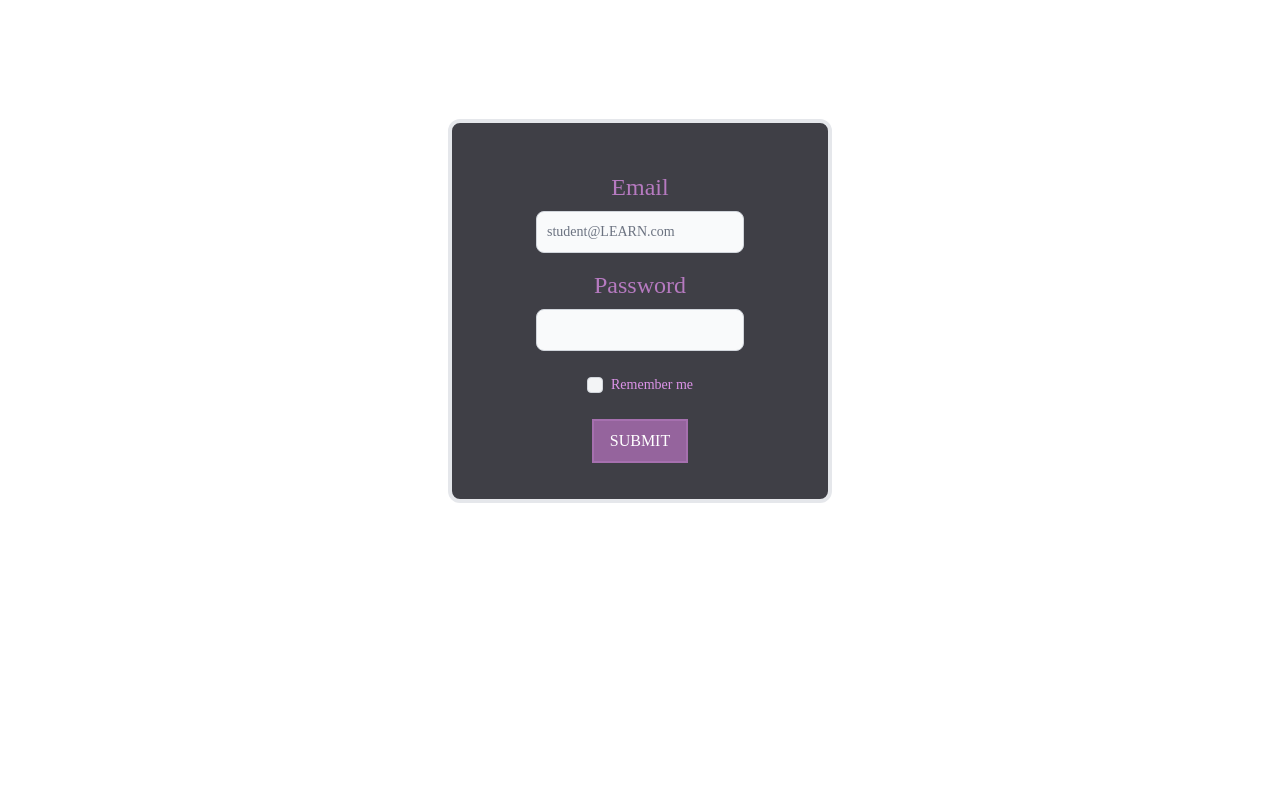
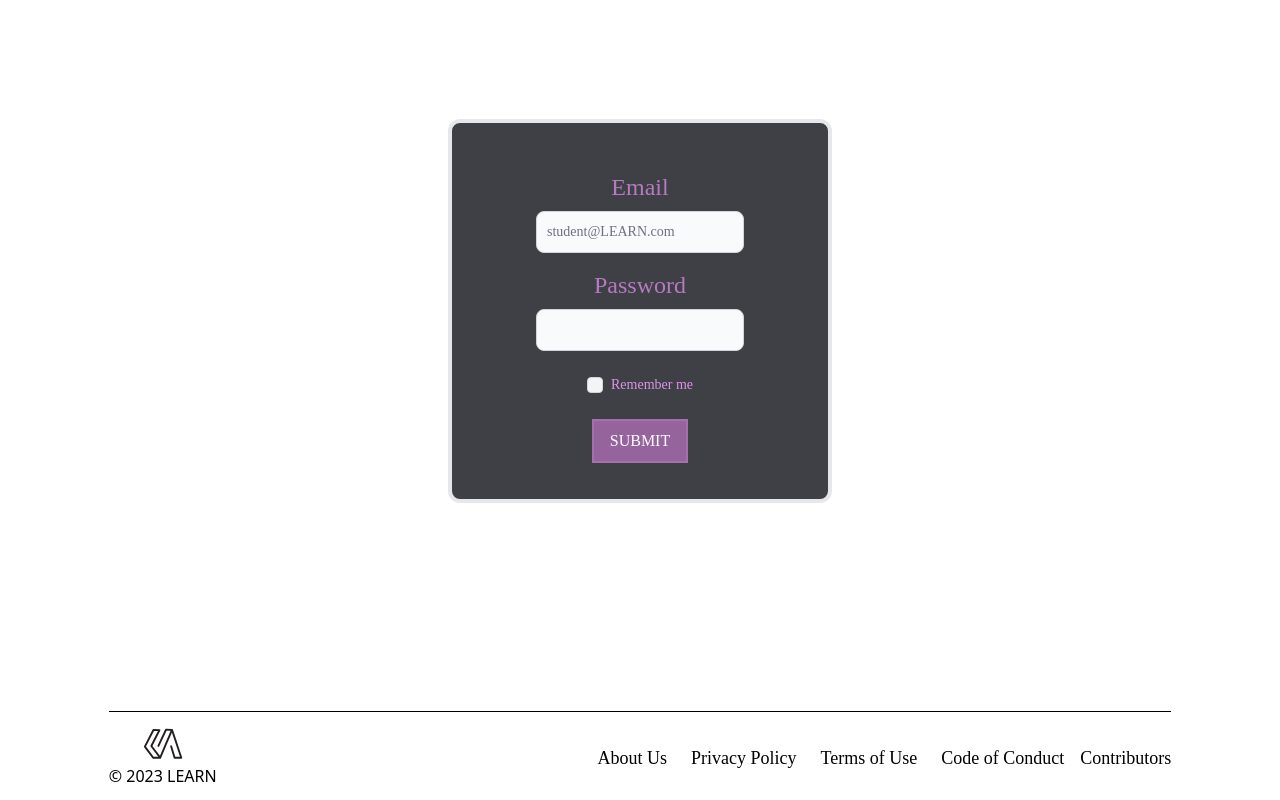
Before and after one commit to LEARNAcademy/student-application, a React (Create React App) app: page /login in a window 1280 px wide. Shown: the part 212-1012 px from the top of the page. Before the commit the page ends 923 px from the top, so only its background shows below. Built offline with nearby package versions, Linux system fonts and the light colour scheme; a web font is replaced by a local one.

Commit message:
💄🐛 💻 changed internal links that use href to Link to, Fixed routing issue with header logo, fixed footer links, Fixed icon link on footer, fixed login page rendering instead of landing page

```diff
--- a/src/App.js
+++ b/src/App.js
@@ -7,6 +7,9 @@ import { AboutUs } from "./pages/AboutUs/AboutUs"
 import { PrivacyPolicy } from "./pages/PrivacyPolicy/PrivacyPolicy"
 import { TermsOfUse } from "./pages/TermsOfUse/TermsOfUse"
 import { CodeOfConduct } from "./pages/CodeOfConduct/CodeOfConduct"
+import { Header } from "./components/Header/Header"
+import { Footer } from "./components/Footer/Footer"
+
 
 const App = () => {
   const [login, setLogin] = useState(false)
@@ -36,6 +39,8 @@ const App = () => {
   }
 
   return (
+    <>
+      <Header user={currentUser} login={login} setLogin={setLogin} />
       <Routes>
         <Route
           path="/"
@@ -59,11 +64,13 @@ const App = () => {
           }
         />
         <Route path="/aboutus" element={<AboutUs />} />
-      <Route path="/privacypolicy" element={<PrivacyPolicy />} />
+        <Route path="/privacypolicy" element={<PrivacyPolicy currentUser={currentUser}/>} />
         <Route path="/termsofuse" element={<TermsOfUse />} />
         <Route path="/codeofconduct" element={<CodeOfConduct />} />
         <Route path="/contributors" element={<Contributor />} />
       </Routes>
+      <Footer />
+    </>
   )
 }
 
--- a/src/components/Footer/Footer.js
+++ b/src/components/Footer/Footer.js
@@ -1,5 +1,6 @@
 import React from "react"
 import learnSymbol from "../../assets/learn-icon.svg"
+import { Link } from "react-router-dom"
 
 const Footer = () => {
   return (
@@ -11,16 +12,16 @@ const Footer = () => {
         <div className="mb-3 flex w-[83vw] flex-col lg:flex-row lg:justify-between">
           <div className="lg:flex lg:justify-start">
             <center className="mt-4 cursor-pointer hover:text-learnpurple">
-              <a href="/" className="w-12">
+              <Link to="/" className="w-12">
                 <img
                   src={learnSymbol}
                   className="mb-1 h-8 w-12"
                   alt="Learn Logo"
                 />
-              </a>
+              </Link>
               <span className="block text-center ">
                 {" "}
-                <a href="/">© 2023 LEARN</a>
+                <Link to="/">© 2023 LEARN</Link>
               </span>
             </center>
           </div>
@@ -29,41 +30,41 @@ const Footer = () => {
               <div className="font-['gesta'] sm:flex sm:justify-evenly lg:flex">
                 <ul className="mb-6 flex flex-wrap items-center justify-center pt-4 sm:mb-0">
                   <li>
-                    <a
-                      href="/aboutus"
+                    <Link
+                      to="/aboutus"
                       className="mr-4 hover:text-learnpurple md:mr-6"
                     >
                       About Us
-                    </a>
+                    </Link>
                   </li>
                   <li>
-                    <a
-                      href="/privacypolicy"
+                    <Link
+                      to="/privacypolicy"
                       className="mr-4 hover:text-learnpurple md:mr-6"
                     >
                       Privacy Policy
-                    </a>
+                    </Link>
                   </li>
                   <li>
-                    <a
-                      href="/termsofuse"
+                    <Link
+                      to="/termsofuse"
                       className="mr-4 hover:text-learnpurple md:mr-6"
                     >
                       Terms of Use
-                    </a>
+                    </Link>
                   </li>
                   <li>
-                    <a
-                      href="/codeofconduct"
+                    <Link
+                      to="/codeofconduct"
                       className="mr-4 hover:text-learnpurple"
                     >
                       Code of Conduct
-                    </a>
+                    </Link>
                   </li>
                   <li>
-                    <a href="/contributors" className=" hover:text-learnpurple">
+                    <Link to="/contributors" className=" hover:text-learnpurple">
                       Contributors
-                    </a>
+                    </Link>
                   </li>
                 </ul>
               </div>
--- a/src/components/Greeter/Greeter.js
+++ b/src/components/Greeter/Greeter.js
@@ -14,7 +14,7 @@ const Greeter = ({ currentUser }) => {
       {currentUser && (
         <div
           id="greeting"
-          className="mr-1 mb-4 text-3xl text-learngray xs:ml-6 sm:pt-4 sm:text-2xl sm:text-white"
+          className="absolute top-10 right-40 m-4 text-3xl text-learngray sm:m-2 sm:text-2xl sm:text-learnpurple"
         >
           {`Welcome, ${greeterName(currentUser)}!`}
         </div>
--- a/src/index.js
+++ b/src/index.js
@@ -4,6 +4,7 @@ import "./index.css"
 import { App } from "./App"
 import reportWebVitals from "./reportWebVitals"
 import { BrowserRouter } from "react-router-dom"
+
 
 const root = ReactDOM.createRoot(document.getElementById("root"))
 root.render(
@@ -14,6 +15,7 @@ root.render(
   </React.StrictMode>
 )
 
+
 // If you want to start measuring performance in your app, pass a function
 // to log results (for example: reportWebVitals(console.log))
 // or send to an analytics endpoint. Learn more: https://bit.ly/CRA-vitals
--- a/src/pages/AboutUs/AboutUs.js
+++ b/src/pages/AboutUs/AboutUs.js
@@ -1,11 +1,8 @@
 import React from "react"
-import { Header } from "../../components/Header/Header"
-import { Footer } from "../../components/Footer/Footer"
 
 const AboutUs = () => {
   return (
     <>
-      <Header/>
       <div className="mx-auto mt-32 mb-16 h-auto w-[83vw] sm:my-16 ">
         <h1 className="mt-4 mb-12 text-4xl font-semibold text-learnblack">
           About Us
@@ -14,7 +11,6 @@ const AboutUs = () => {
           With equal access to knowledge and career development, LEARN academy is teaching a new generation of daring and diverse students to be compassionate, curious and professional web developers. (Lorem ipsum dolor sit amet, consectetur adipiscing elit, sed do eiusmod tempor incididunt ut labore et dolore magna aliqua. Ut enim ad minim veniam, quis nostrud exercitation ullamco laboris nisi ut aliquip ex ea commodo consequat. Duis aute irure dolor in reprehenderit in voluptate velit esse cillum dolore eu fugiat nulla pariatur. Excepteur sint occaecat cupidatat non proident, sunt in culpa qui officia deserunt mollit anim id est laborum.)
         </p>
       </div>
-      <Footer/>
     </>
   )
 }
--- a/src/pages/CodeOfConduct/CodeOfConduct.js
+++ b/src/pages/CodeOfConduct/CodeOfConduct.js
@@ -1,11 +1,8 @@
 import React from "react"
-import { Header } from "../../components/Header/Header"
-import { Footer } from "../../components/Footer/Footer"
 
 const CodeOfConduct = () => {
   return (
     <>
-      <Header />
       <div className="mx-auto mt-32 mb-16 h-auto w-[83vw] text-[#616161] sm:my-16">
         <h1 className="mt-4 mb-12 text-4xl font-semibold text-learnblack">
                 Code of Conduct
@@ -95,7 +92,6 @@ const CodeOfConduct = () => {
         <p className="my-3"> Read more about <a className="text-learnpurple hover:text-learngreen active:text-learngreen" target="_blank" href="https://en.wikipedia.org/wiki/Netizen" rel="noreferrer"> netizenship</a>.
         </p>
       </div>
-      <Footer />
     </>
   )
 }
--- a/src/pages/Contributor/Contributor.js
+++ b/src/pages/Contributor/Contributor.js
@@ -2,14 +2,11 @@ import React from "react"
 import { contributors } from "../../contributor.js"
 import github from "../../assets/github-icon.svg"
 import linkedin from "../../assets/linkedin-icon.svg"
-import { Header } from "../../components/Header/Header"
-import { Footer } from "../../components/Footer/Footer"
 import { Card } from "flowbite-react"
 
 const Contributor = () => {
   return (
     <>
-      <Header />
       <div className="mx-auto mt-32 mb-16 h-auto w-[83vw] text-[#616161] sm:my-16">
         <h1 className="mt-4 mb-12 text-4xl font-semibold text-learnblack">
           Contributors
@@ -63,8 +60,6 @@ const Contributor = () => {
           </div>
         ))}
       </div>
-
-      <Footer />
     </>
   )
 }
--- a/src/pages/PrivacyPolicy/PrivacyPolicy.js
+++ b/src/pages/PrivacyPolicy/PrivacyPolicy.js
@@ -1,12 +1,8 @@
 import React from "react"
-import { Header } from "../../components/Header/Header"
-import { Footer } from "../../components/Footer/Footer"
-
 
 const PrivacyPolicy = () => {
   return (
     <>
-      <Header />
       <div className="mx-auto mt-32 mb-16 h-auto w-[83vw] text-[#616161] sm:my-16">
         <h1 className="mt-4 mb-12 text-4xl font-semibold text-learnblack">
     Privacy Policy
@@ -92,7 +88,6 @@ const PrivacyPolicy = () => {
     This privacy policy was created at termsandconditionstemplate.com. If you have any questions about this Privacy Policy, please contact us via <a className="text-learnpurple hover:text-learngreen active:text-learngreen" href="mailto:">email</a>  or  <a className="text-learnpurple hover:text-learngreen active:text-learngreen" href="tel:6197896537">phone</a>.
         </p>
       </div>
-      <Footer />
     </>
   )
 }
--- a/src/pages/StudentLogin/StudentLogin.js
+++ b/src/pages/StudentLogin/StudentLogin.js
@@ -1,5 +1,4 @@
 import React, { useState } from "react"
-import { Header } from "../../components/Header/Header"
 import { Checkbox, Label, TextInput } from "flowbite-react"
 
 const StudentLogin = (props) => {
@@ -30,7 +29,6 @@ const StudentLogin = (props) => {
 
   return (
     <>
-      <Header />
       <div className="h-screen bg-white py-24 font-['gesta'] sm:pt-52">
         <div className="my-8 rounded-xl border-4 bg-zinc-700 sm:m-auto sm:h-96 sm:w-96">
           <form onSubmit={(e) => handleSubmit(e)} className="flex flex-col items-center justify-center border-transparent p-8 sm:pt-12">
--- a/src/pages/TermsOfUse/TermsOfUse.js
+++ b/src/pages/TermsOfUse/TermsOfUse.js
@@ -1,12 +1,8 @@
 import React from "react"
-import { Header } from "../../components/Header/Header"
-import { Footer } from "../../components/Footer/Footer"
-
 
 const TermsOfUse = () => {
   return (
     <>
-      <Header />
       <div className="mx-auto mt-32 mb-16 h-auto w-[83vw] text-[#616161] sm:my-16">
         <h1 className="mt-4 mb-12 text-4xl font-semibold text-learnblack">
           Terms & Conditions
@@ -291,7 +287,6 @@ const TermsOfUse = () => {
           loss or damage of any nature.
         </p>
       </div>
-      <Footer />
     </>
   )
 }
```
Also changed, not shown: src/components/Header/Header.js (+17 -56 lines), src/pages/StudentDashboard/StudentDashboard.js (+9 -10 lines). Lines whose indentation alone changed are shown as unchanged.
